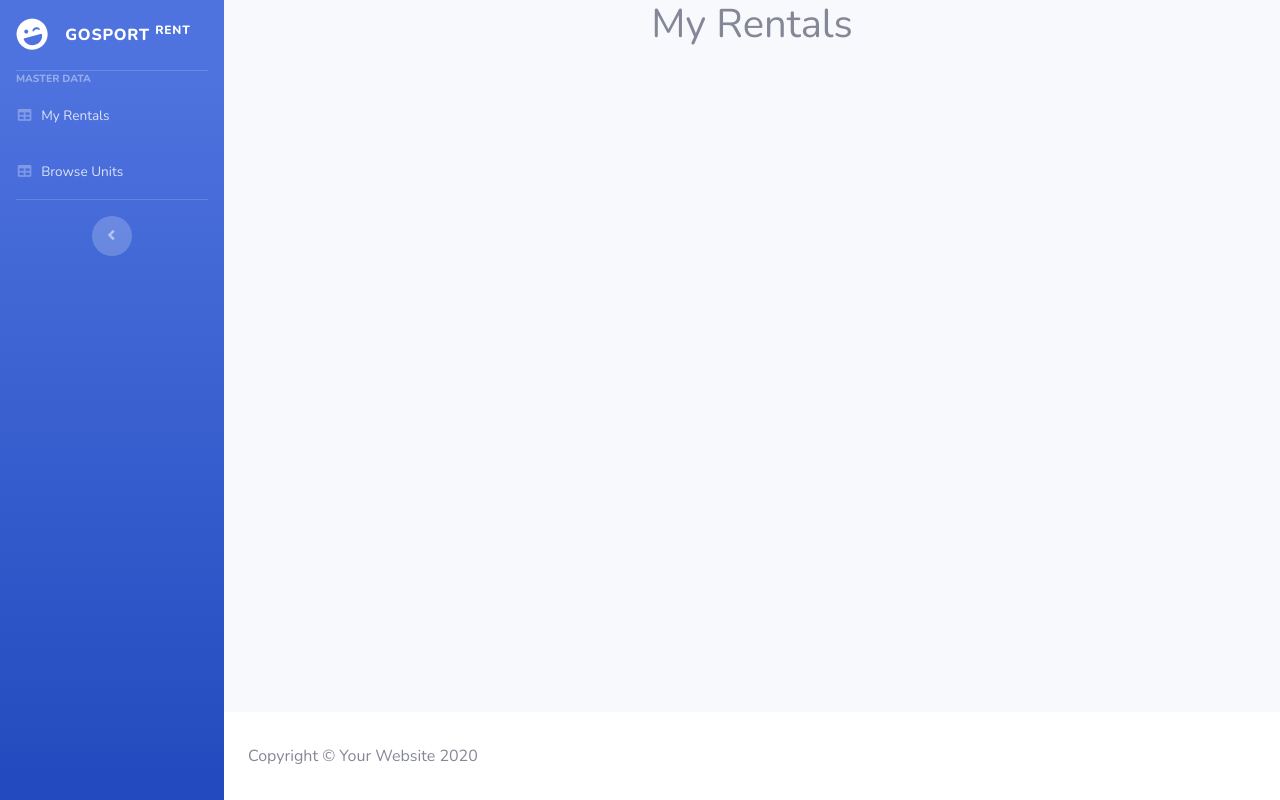
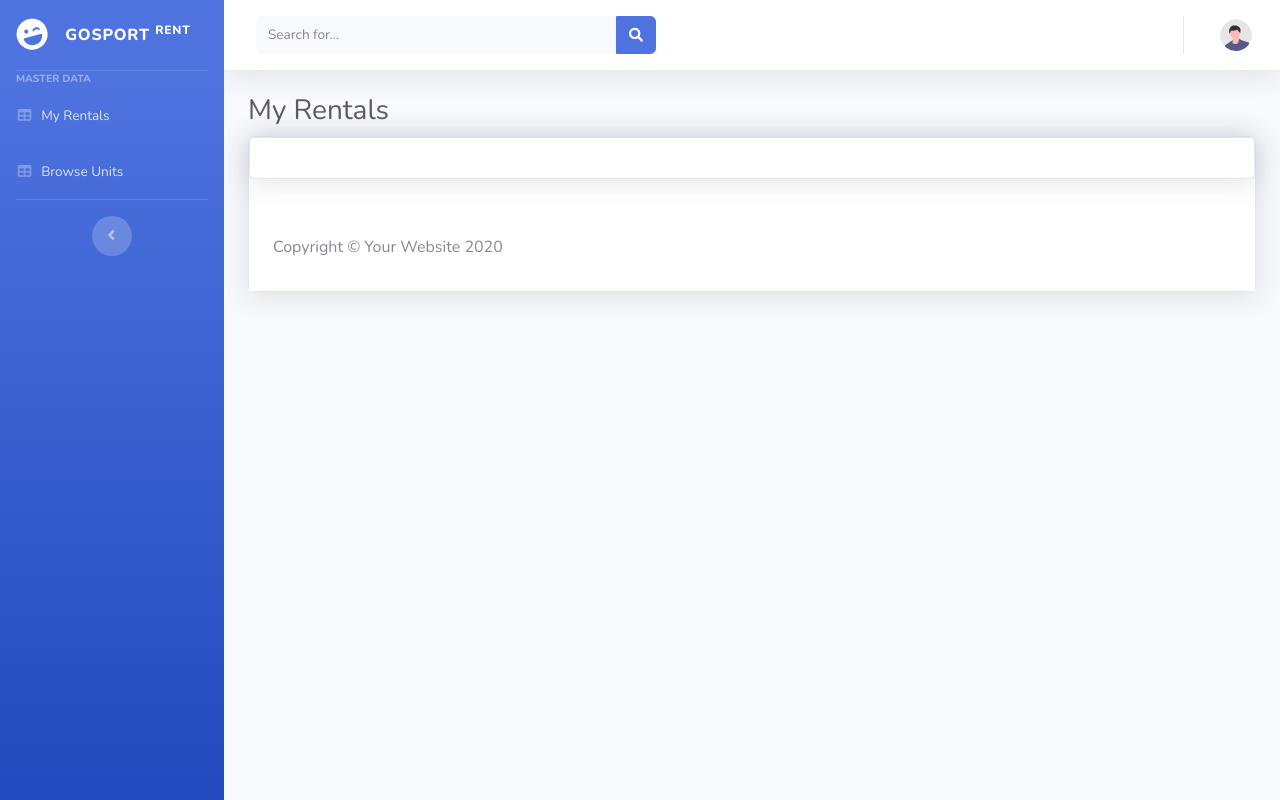
Before and after one commit to JstGrizz/GoSportRent, a CodeIgniter 4 app: the page made by app/Views/my_rentals.php in a window 1280 px wide. Run offline with PHP 8.4 and a stand-in for CodeIgniter, Linux system fonts and the light colour scheme; the template is opened without the code that fills it, so the values that code supplies are empty; some libraries are stand-ins or nearby versions.

Commit message:
update user frontand

```diff
--- a/app/Views/my_rentals.php
+++ b/app/Views/my_rentals.php
@@ -2,46 +2,32 @@
 
 <?= $this->section('content'); ?>
 
-<h1 class="text-center mb-4">My Rentals</h1>
+<!-- Content Wrapper -->
+<div id="content-wrapper" class="d-flex flex-column">
 
-<div class="container mt-5">
-    <style>
-    body {
-        background-color: #f4f4f9;
-    }
+    <!-- Main Content -->
+    <div id="content">
 
-    .container {
-        margin-top: 100px;
-    }
+        <?= view('template/topbar'); ?>
 
-    .card-custom {
-        background-color: #f8f9fa;
-        border: 1px solid #dee2e6;
-        border-radius: 15px;
-        transition: transform 0.2s ease-in-out;
-        text-align: center;
+        <!-- Begin Page Content -->
+        <div class="container-fluid">
 
-    }
+            <h1 class="h3 mb-2 text-gray-800">My Rentals</h1>
+            <div class="row">
+                <div class="col-lg-6">
 
-    .card-custom:hover {
-        transform: translateY(-10px);
-
-    }
-
-    .card .btn {
-        margin-top: 10px;
-
-    }
-
-    .badge-danger {
-        background-color: #dc3545;
-    }
-    </style>
-
+                </div>
+            </div>
+            <div class="card shadow mb-4">
+                <!-- Basic Card Example -->
+                <div class="card shadow mb-4">
+                    <div class="card-body">
                         <div class="row">
                             <?php foreach ($rentals as $rental): ?>
                                 <div class="col-md-4">
                                     <div class="card card-custom shadow-sm">
+                                        <div class="card-body">
                                             <div class="card-body">
                                                 <img src="<?= base_url('/Assets/image/' . $rental['image']); ?>"
                                                     alt="Image of <?= esc($rental['unit_name']); ?>" class="img-fluid mb-3"
--- a/app/Views/unit_list.php
+++ b/app/Views/unit_list.php
@@ -1,7 +1,6 @@
 <?= $this->extend('template/user_layout'); ?>
 
 <?= $this->section('content'); ?>
-
 <!-- Content Wrapper -->
 <div id="content-wrapper" class="d-flex flex-column">
 
@@ -12,9 +11,6 @@
 
         <!-- Begin Page Content -->
         <div class="container-fluid">
-            <h1 class="h3 mb-2 text-gray-800">Available</h1>
-            <div class="row">
-                <div class="col-lg-6">
 
                 </div>
             </div>
```
Also changed, not shown: app/Views/rent_unit.php (+11 -7 lines). Lines whose indentation alone changed are shown as unchanged.
